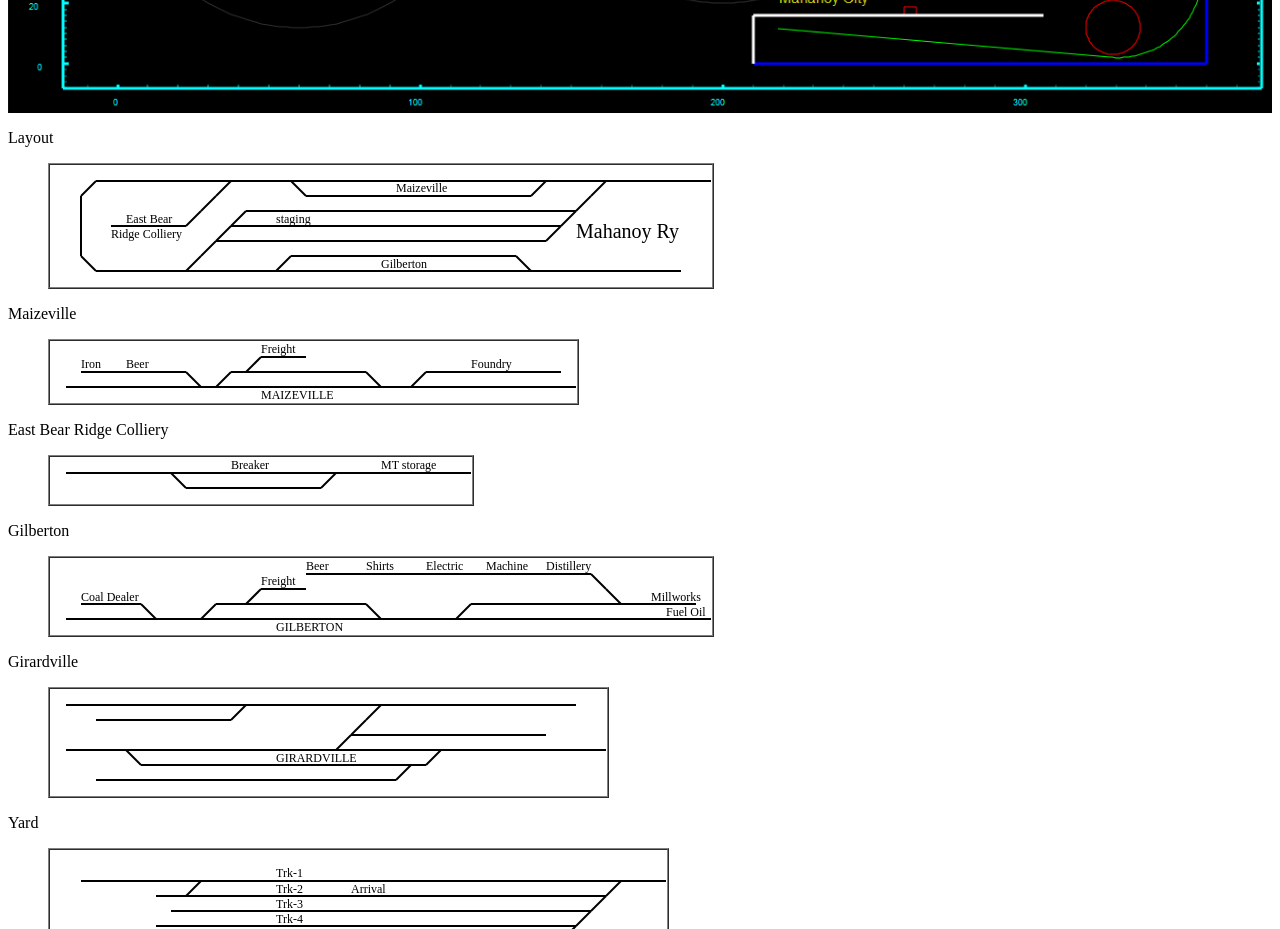
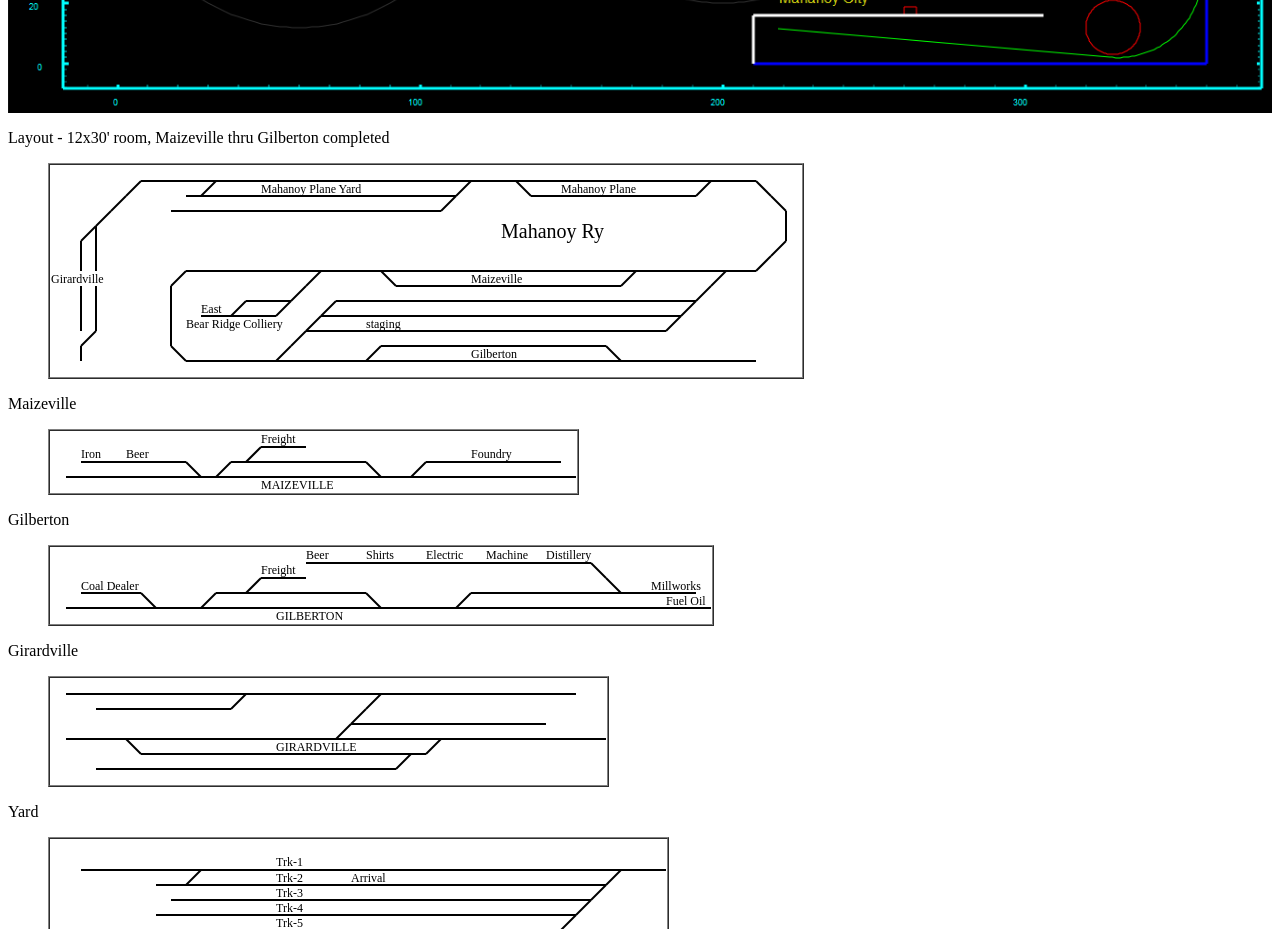
Before and after one commit to gciurpita/Mahanoy-Ry, a plain HTML site: page index.html in a window 1280 px wide. Shown: the part 1160-2089 px from the top of the page. Drawn offline with Linux system fonts and the light colour scheme.

Commit message:
added extended layout diagram

```diff
--- a/index.html
+++ b/index.html
@@ -84,10 +84,10 @@
 <a name=diagram></a>
 
 <p>
-Layout
+Layout - 12x30' room, Maizeville thru Gilberton completed
 <blockquote>
   <table border=1 cellspacing=0> <tr><td>
-    <img src=Images/layout.svg>
+    <img src=Images/layout2.svg>
   </table>
 </blockquote>
 
@@ -96,14 +96,6 @@ Maizeville
 <blockquote>
   <table border=1 cellspacing=0> <tr><td>
     <img src=Images/maizeville.svg>
-  </table>
-</blockquote>
-
-<p>
-East Bear Ridge Colliery
-<blockquote>
-  <table border=1 cellspacing=0> <tr><td>
-    <img src=Images/ebr.svg>
   </table>
 </blockquote>
 
```
Also changed, not shown: Images/layout2.svg (added), 2 other files.
